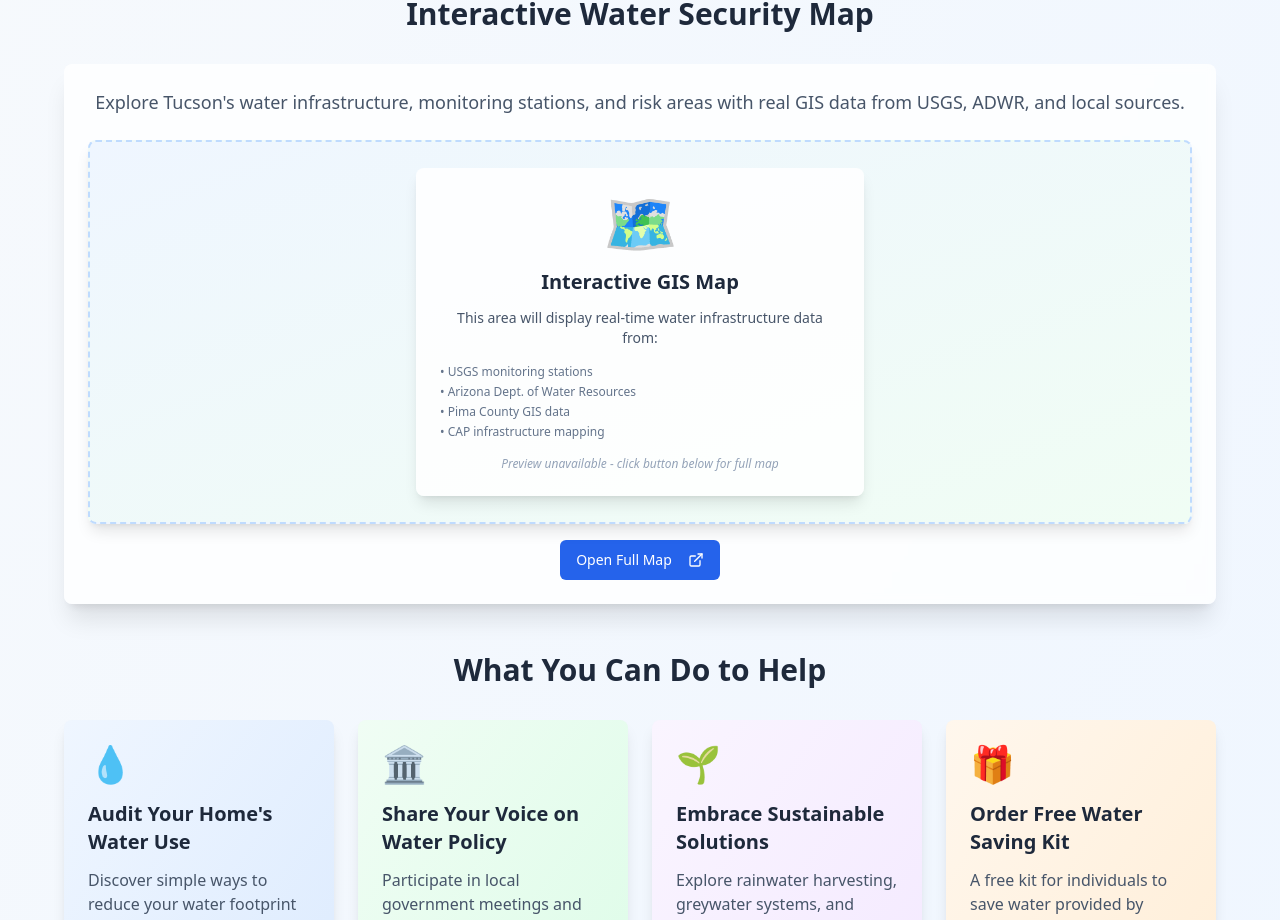
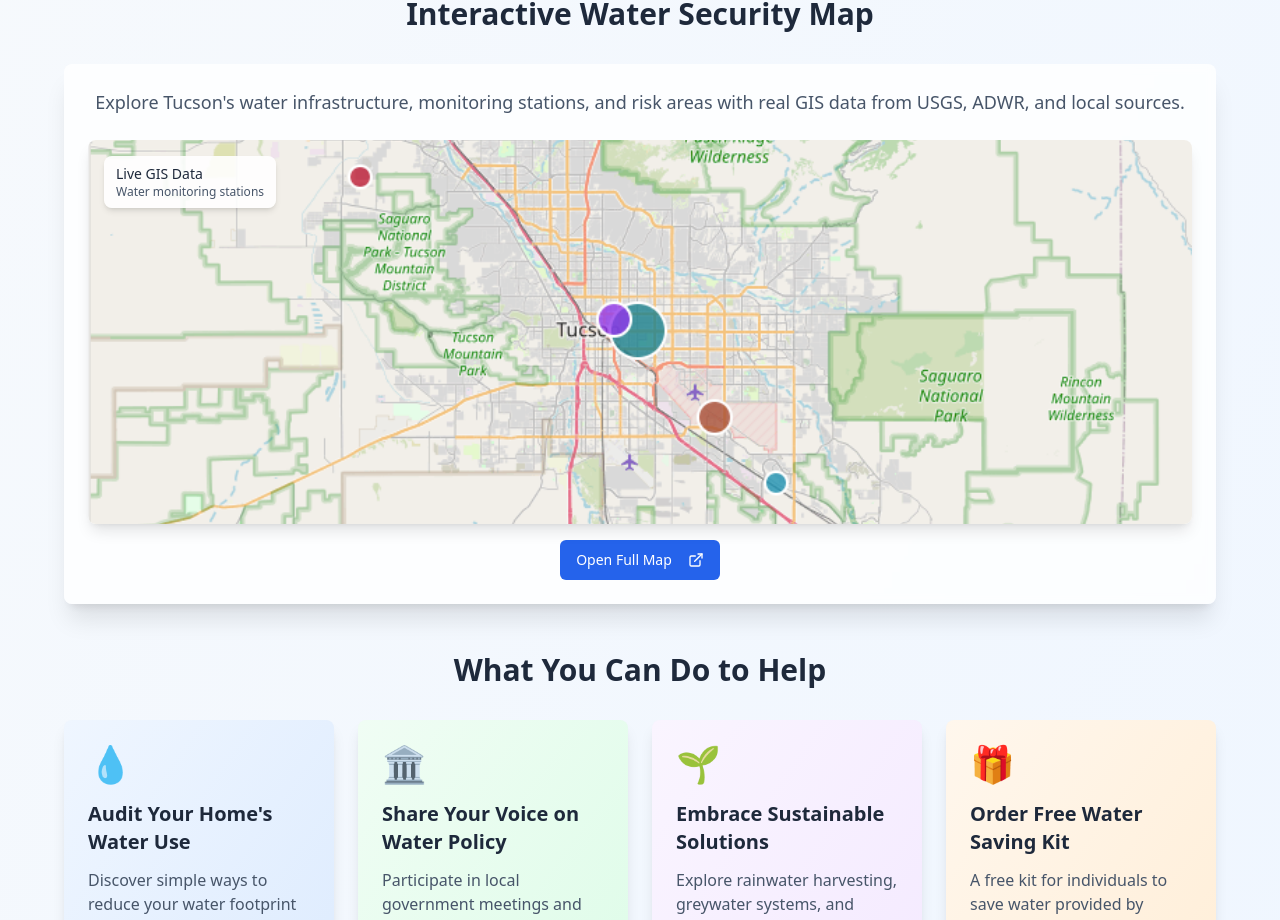
Before and after one commit to hankyes/tucson-water-insights-now, a React (Vite) app: page / in a window 1280 px wide. Shown: the part 1124-2044 px from the top of the page. Built offline with nearby package versions, Linux system fonts and the light colour scheme.

Commit message:
Update map with screenshot
Replace the placeholder map with the provided screenshot.

```diff
--- a/src/pages/Index.tsx
+++ b/src/pages/Index.tsx
@@ -140,26 +140,15 @@ const Index = () => {
                   Explore Tucson's water infrastructure, monitoring stations, and risk areas with real GIS data from USGS, ADWR, and local sources.
                 </p>
               </div>
-              <div className="relative w-full h-96 rounded-lg overflow-hidden shadow-lg bg-gradient-to-br from-blue-50 to-green-50 border-2 border-dashed border-blue-200">
-                <div className="absolute inset-0 flex flex-col items-center justify-center p-8 text-center">
-                  <div className="bg-white/90 rounded-lg p-6 max-w-md mx-auto shadow-lg">
-                    <div className="text-6xl mb-4">🗺️</div>
-                    <h3 className="text-xl font-bold text-slate-800 mb-3">
-                      Interactive GIS Map
-                    </h3>
-                    <p className="text-sm text-slate-600 mb-4">
-                      This area will display real-time water infrastructure data from:
-                    </p>
-                    <ul className="text-xs text-slate-500 text-left space-y-1 mb-4">
-                      <li>• USGS monitoring stations</li>
-                      <li>• Arizona Dept. of Water Resources</li>
-                      <li>• Pima County GIS data</li>
-                      <li>• CAP infrastructure mapping</li>
-                    </ul>
-                    <p className="text-xs text-slate-400 italic">
-                      Preview unavailable - click button below for full map
-                    </p>
-                  </div>
+              <div className="relative w-full h-96 rounded-lg overflow-hidden shadow-lg">
+                <img
+                  src="/lovable-uploads/61901eeb-8357-4688-aaa7-0acc7993db20.png"
+                  alt="Tucson Water Security GIS Map showing monitoring stations and infrastructure"
+                  className="w-full h-full object-cover"
+                />
+                <div className="absolute top-4 left-4 bg-white/90 rounded-lg px-3 py-2 shadow-md">
+                  <p className="text-sm font-medium text-slate-800">Live GIS Data</p>
+                  <p className="text-xs text-slate-600">Water monitoring stations</p>
                 </div>
               </div>
               <div className="mt-4 text-center">
```
Also changed, not shown: public/lovable-uploads/61901eeb-8357-4688-aaa7-0acc7993db20.png (added).
